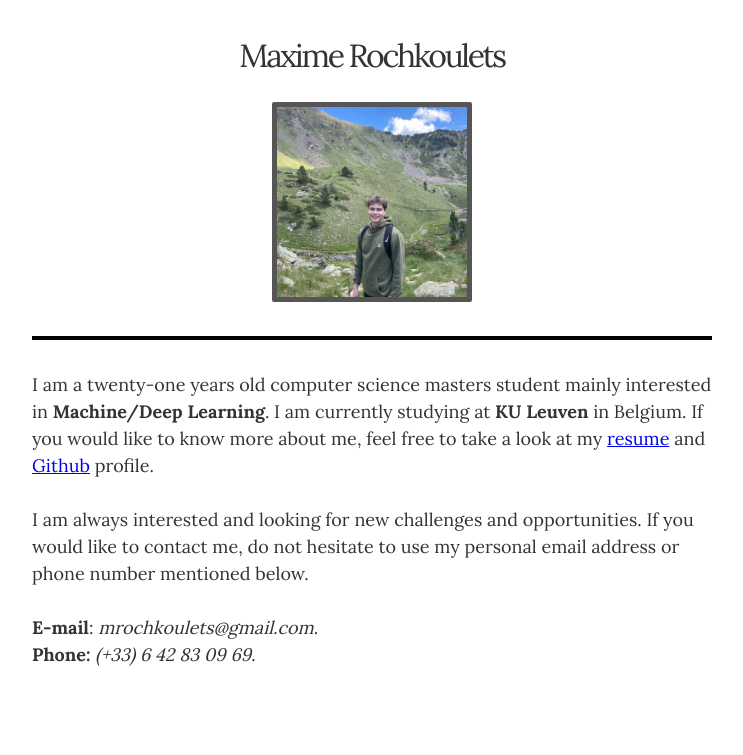
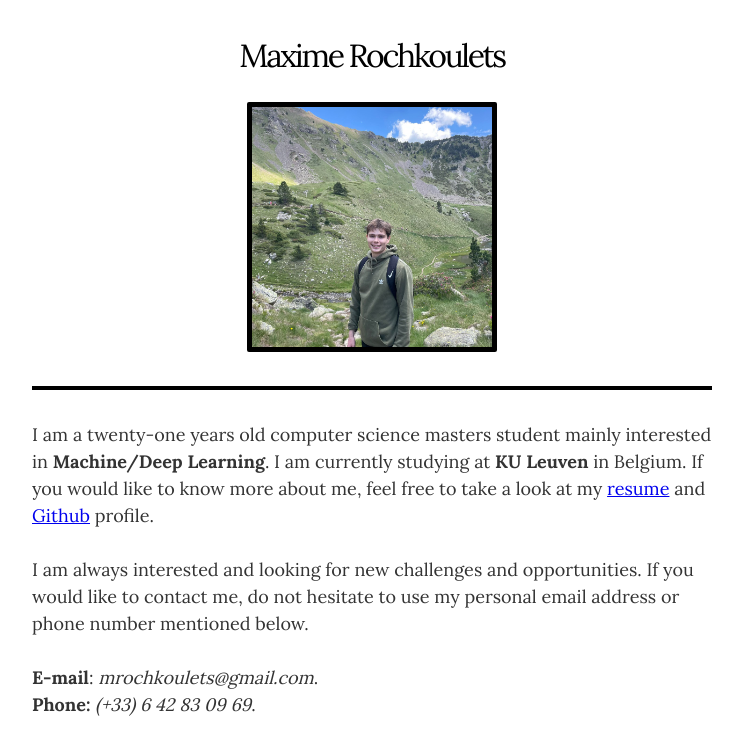
Before and after one commit to mrochk/mrochk.github.io, a Jekyll site: the page built from index.html, in a window 1280 px wide. Shown: the top 755 px of the page, without its empty margins (268-1011 px from the left). Built offline with Jekyll 4.4.1, drawn with Linux system fonts in a browser that asks for light colours.

Commit message:
Changed text colors and borders.

```diff
--- a/_sass/_resume.scss
+++ b/_sass/_resume.scss
@@ -21,7 +21,7 @@
 .page-header { padding: 1.5rem 0;
 
   .avatar {
-    width: 200px;
+    width: 250px;
     max-width: 100%;
     overflow: hidden;
     @include border-radius(2px);
@@ -29,7 +29,7 @@
     margin-top: 30px;
     margin-bottom: 34px;
     display: block;
-    border: 5px solid #555;
+    border: 5px solid #000000;
   }
 
   .header-name {
@@ -40,6 +40,7 @@
     letter-spacing: -.15rem;
     line-height: 1;
     margin: 1rem 0 0;
+    color: #000000;
 
   }
 
```
